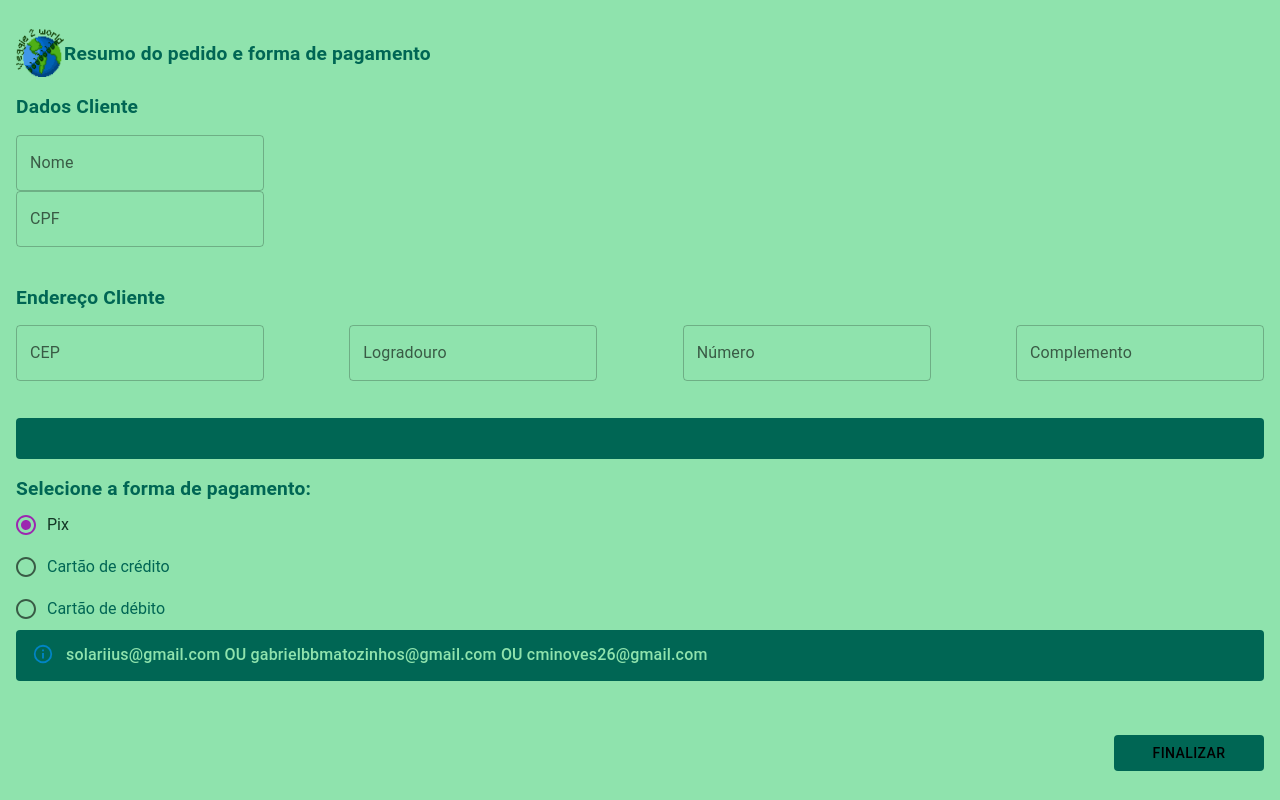
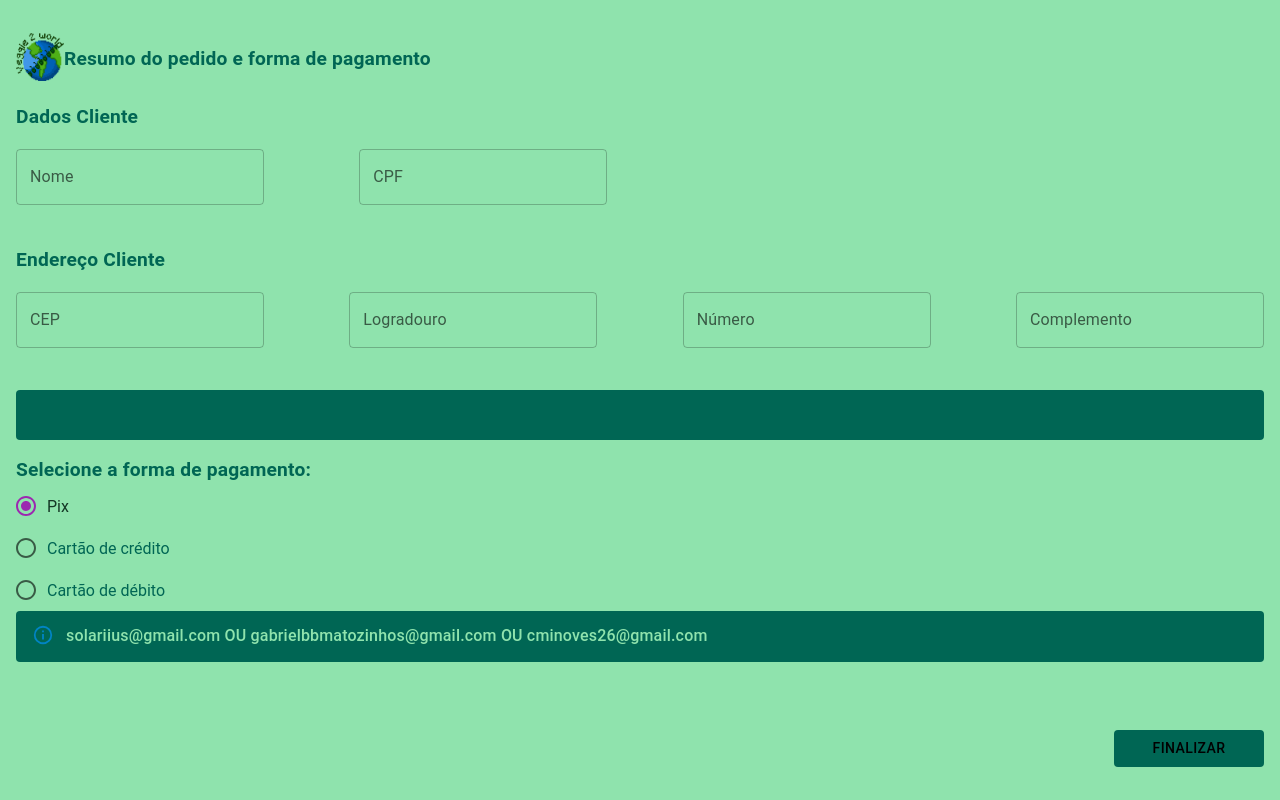
Before and after one commit to solariius/TPBD1, a React (Create React App) app: page / in a window 1280 px wide. Built offline with nearby package versions, Linux system fonts and the light colour scheme.

Commit message:
Tela de Pagamento alinhada

```diff
--- a/src/pages/pagamento/view/Pagamento.tsx
+++ b/src/pages/pagamento/view/Pagamento.tsx
@@ -84,7 +84,6 @@ const Pagamento: FC<PagamentoProps> = ({
       <Grid
         container
         item
-        justifyContent="space-between"
         marginBottom="24px"
         marginLeft="1rem"
         marginRight="1rem"
@@ -98,11 +97,10 @@ const Pagamento: FC<PagamentoProps> = ({
             Dados Cliente
           </Typography>
         </Grid>
-        <Grid item>
+        <Grid item xs={3.3}>
           <TextField
             label="Nome"
             variant="outlined"
-            fullWidth
             inputProps={{
               maxLength: 50,
             }}
@@ -112,11 +110,11 @@ const Pagamento: FC<PagamentoProps> = ({
             }}
             inputRef={refNomeCliente}
           />
+        </Grid>
         <Grid item>
           <TextField
             label="CPF"
             variant="outlined"
-              fullWidth
             inputProps={{
               maxLength: 11,
             }}
@@ -126,7 +124,6 @@ const Pagamento: FC<PagamentoProps> = ({
             }}
             inputRef={refCPF}
           />
-          </Grid>
         </Grid>
       </Grid>
       <Grid
```
Lines whose indentation alone changed are shown as unchanged.
